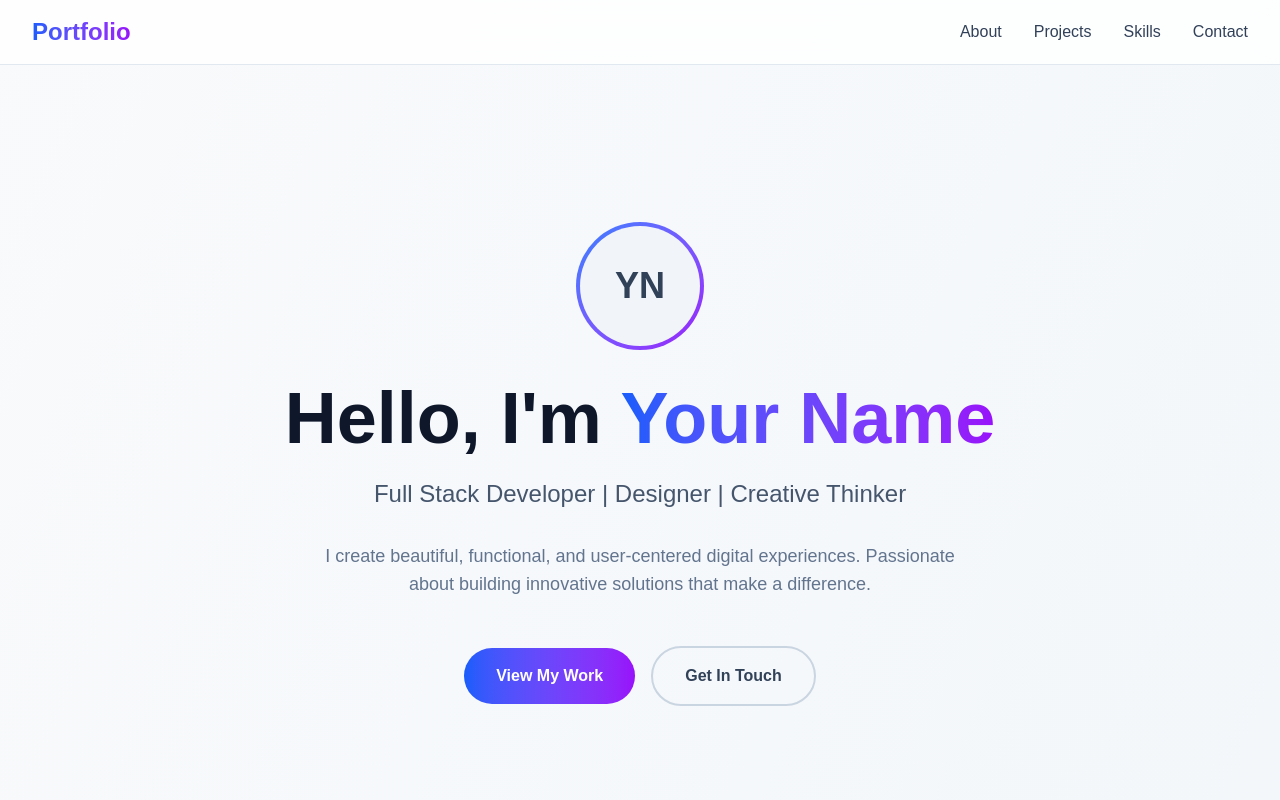
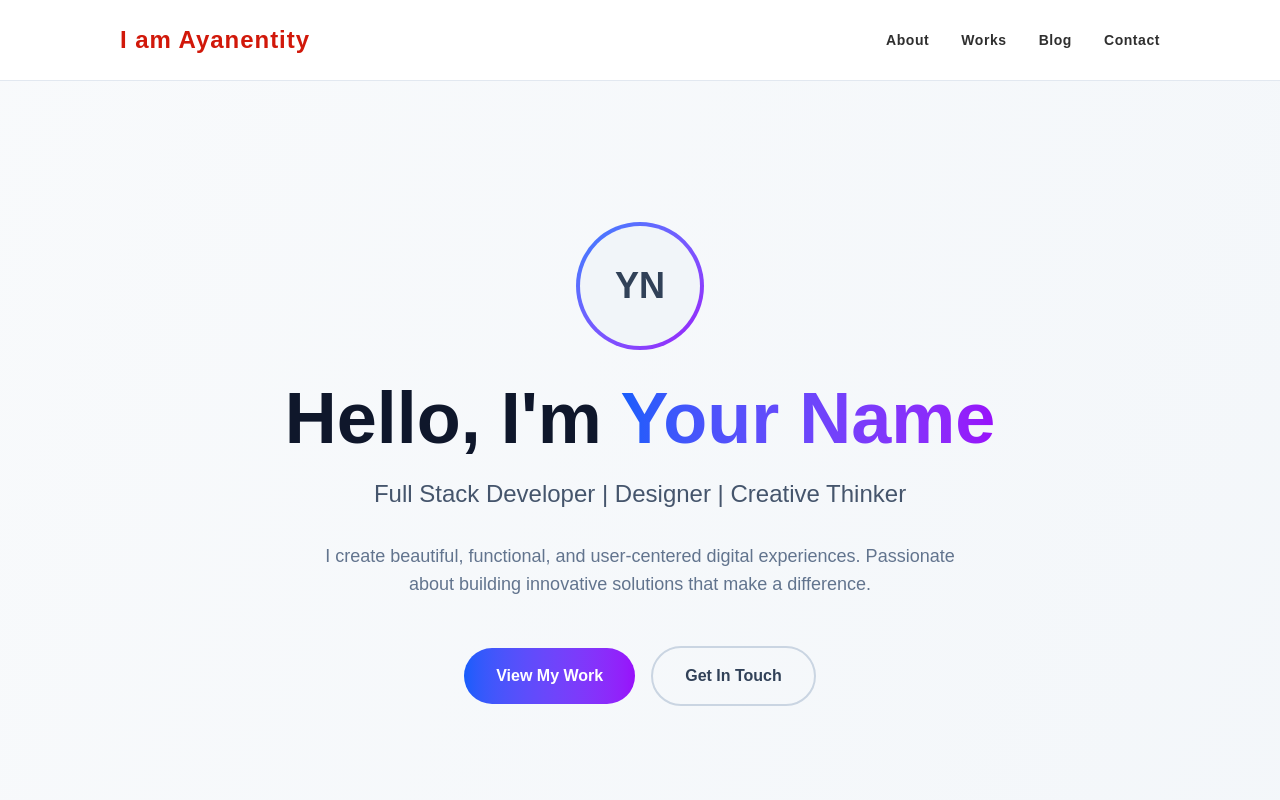
Before and after one commit to ayanentity/portfolio, a Next.js app: page / in a window 1280 px wide. Shown: the top 800 px of the page. Built offline with nearby package versions, Linux system fonts and the light colour scheme.

Commit message:
add portfolio pages and components

```diff
--- /dev/null
+++ b/app/components/Header.tsx
@@ -0,0 +1,122 @@
+ "use client";
+
+ import { useState } from "react";
+ import Link from "next/link";
+
+ const navItems = [
+   { label: "About", href: "/#about", external: false },
+   { label: "Works", href: "/works", external: false },
+   {
+     label: "Blog",
+     href: "https://note.com/ayanen_tity",
+     external: true,
+   },
+   { label: "Contact", href: "/contact", external: false },
+ ];
+
+ export function Header() {
+   const [open, setOpen] = useState(false);
+
+   const toggle = () => setOpen((prev) => !prev);
+   const close = () => setOpen(false);
+
+   return (
+     <header className="fixed inset-x-0 top-0 z-50 border-b border-slate-200 bg-white">
+       <div className="mx-auto flex h-[80px] max-w-6xl items-center justify-between px-6 md:px-14">
+         {/* Brand - "I am Ayanentity" */}
+         <Link href="/" className="flex items-center" onClick={close}>
+           <span className="text-2xl font-bold tracking-[0.04em] text-[#D1180A]">
+             I am Ayanentity
+           </span>
+         </Link>
+
+         {/* Desktop nav: About / Works / Blog / Contact */}
+         <nav className="hidden items-center gap-8 md:flex">
+           {navItems.map((item) =>
+             item.external ? (
+               <a
+                 key={item.label}
+                 href={item.href}
+                 target="_blank"
+                 rel="noopener noreferrer"
+                 className="text-sm font-semibold tracking-[0.04em] text-[#2F2F2F] transition-colors hover:text-[#D1180A]"
+               >
+                 {item.label}
+               </a>
+             ) : (
+               <Link
+                 key={item.label}
+                 href={item.href}
+                 className="text-sm font-semibold tracking-[0.04em] text-[#2F2F2F] transition-colors hover:text-[#D1180A]"
+               >
+                 {item.label}
+               </Link>
+             )
+           )}
+         </nav>
+
+         {/* Mobile hamburger */}
+         <button
+           type="button"
+           className="inline-flex items-center justify-center rounded-md p-2 text-slate-800 hover:bg-slate-100 md:hidden"
+           aria-label="Toggle navigation"
+           aria-expanded={open}
+           onClick={toggle}
+         >
+           <div className="flex h-5 w-6 flex-col justify-between">
+             <span
+               className={`block h-[2px] w-full rounded-full bg-current transition-transform duration-200 ${
+                 open ? "translate-y-[6px] rotate-45" : ""
+               }`}
+             />
+             <span
+               className={`block h-[2px] w-full rounded-full bg-current transition-opacity duration-200 ${
+                 open ? "opacity-0" : "opacity-100"
+               }`}
+             />
+             <span
+               className={`block h-[2px] w-full rounded-full bg-current transition-transform duration-200 ${
+                 open ? "-translate-y-[6px] -rotate-45" : ""
+               }`}
+             />
+           </div>
+         </button>
+       </div>
+
+       {/* Mobile nav panel */}
+       <div
+         className={`md:hidden ${
+           open ? "pointer-events-auto opacity-100" : "pointer-events-none opacity-0"
+         } transition-opacity duration-200`}
+       >
+         <nav className="border-t border-slate-200 bg-white px-6 pb-4 pt-3 shadow-sm">
+           <div className="flex flex-col gap-3">
+             {navItems.map((item) =>
+               item.external ? (
+                 <a
+                   key={item.label}
+                   href={item.href}
+                   target="_blank"
+                   rel="noopener noreferrer"
+                   className="text-sm font-semibold tracking-[0.04em] text-[#2F2F2F] transition-colors hover:text-[#D1180A]"
+                   onClick={close}
+                 >
+                   {item.label}
+                 </a>
+               ) : (
+                 <Link
+                   key={item.label}
+                   href={item.href}
+                   className="text-sm font-semibold tracking-[0.04em] text-[#2F2F2F] transition-colors hover:text-[#D1180A]"
+                   onClick={close}
+                 >
+                   {item.label}
+                 </Link>
+               )
+             )}
+           </div>
+         </nav>
+       </div>
+     </header>
+   );
+ }
--- /dev/null
+++ b/app/contact/page.tsx
@@ -0,0 +1,15 @@
+import { Header } from "../components/Header";
+
+export default function ContactPage() {
+  return (
+    <div className="min-h-screen bg-slate-50">
+      <Header />
+      <main className="mx-auto max-w-6xl px-6 pt-28 pb-16">
+        <h1 className="mb-4 text-3xl font-bold text-slate-900">Contact</h1>
+        <p className="text-slate-600">
+          ここにお問い合わせフォームや連絡先情報を配置します。（仮ページ）
+        </p>
+      </main>
+    </div>
+  );
+}
--- a/app/page.tsx
+++ b/app/page.tsx
@@ -1,35 +1,13 @@
-import Image from "next/image";
 import Link from "next/link";
+import { Header } from "./components/Header";
 
 export default function Home() {
   return (
-    <div className="min-h-screen bg-gradient-to-br from-slate-50 to-slate-100 dark:from-slate-900 dark:to-slate-800">
-      {/* Navigation */}
-      <nav className="fixed top-0 left-0 right-0 z-50 bg-white/80 dark:bg-slate-900/80 backdrop-blur-md border-b border-slate-200 dark:border-slate-700">
-        <div className="max-w-7xl mx-auto px-4 sm:px-6 lg:px-8">
-          <div className="flex justify-between items-center h-16">
-            <div className="flex-shrink-0">
-              <h1 className="text-2xl font-bold bg-gradient-to-r from-blue-600 to-purple-600 bg-clip-text text-transparent">
-                Portfolio
-              </h1>
-            </div>
-            <div className="hidden md:flex space-x-8">
-              <Link href="#about" className="text-slate-700 dark:text-slate-300 hover:text-blue-600 dark:hover:text-blue-400 transition-colors">
-                About
-              </Link>
-              <Link href="#projects" className="text-slate-700 dark:text-slate-300 hover:text-blue-600 dark:hover:text-blue-400 transition-colors">
-                Projects
-              </Link>
-              <Link href="#skills" className="text-slate-700 dark:text-slate-300 hover:text-blue-600 dark:hover:text-blue-400 transition-colors">
-                Skills
-              </Link>
-              <Link href="#contact" className="text-slate-700 dark:text-slate-300 hover:text-blue-600 dark:hover:text-blue-400 transition-colors">
-                Contact
-              </Link>
-            </div>
-          </div>
-        </div>
-      </nav>
+    <div
+      id="top"
+      className="min-h-screen bg-gradient-to-br from-slate-50 to-slate-100 dark:from-slate-900 dark:to-slate-800"
+    >
+      <Header />
 
       {/* Hero Section */}
       <main className="pt-16">
--- /dev/null
+++ b/app/works/page.tsx
@@ -0,0 +1,15 @@
+import { Header } from "../components/Header";
+
+export default function WorksPage() {
+  return (
+    <div className="min-h-screen bg-slate-50">
+      <Header />
+      <main className="mx-auto max-w-6xl px-6 pt-28 pb-16">
+        <h1 className="mb-4 text-3xl font-bold text-slate-900">Works</h1>
+        <p className="text-slate-600">
+          ここに制作実績一覧を表示します。（仮ページ）
+        </p>
+      </main>
+    </div>
+  );
+}
```
